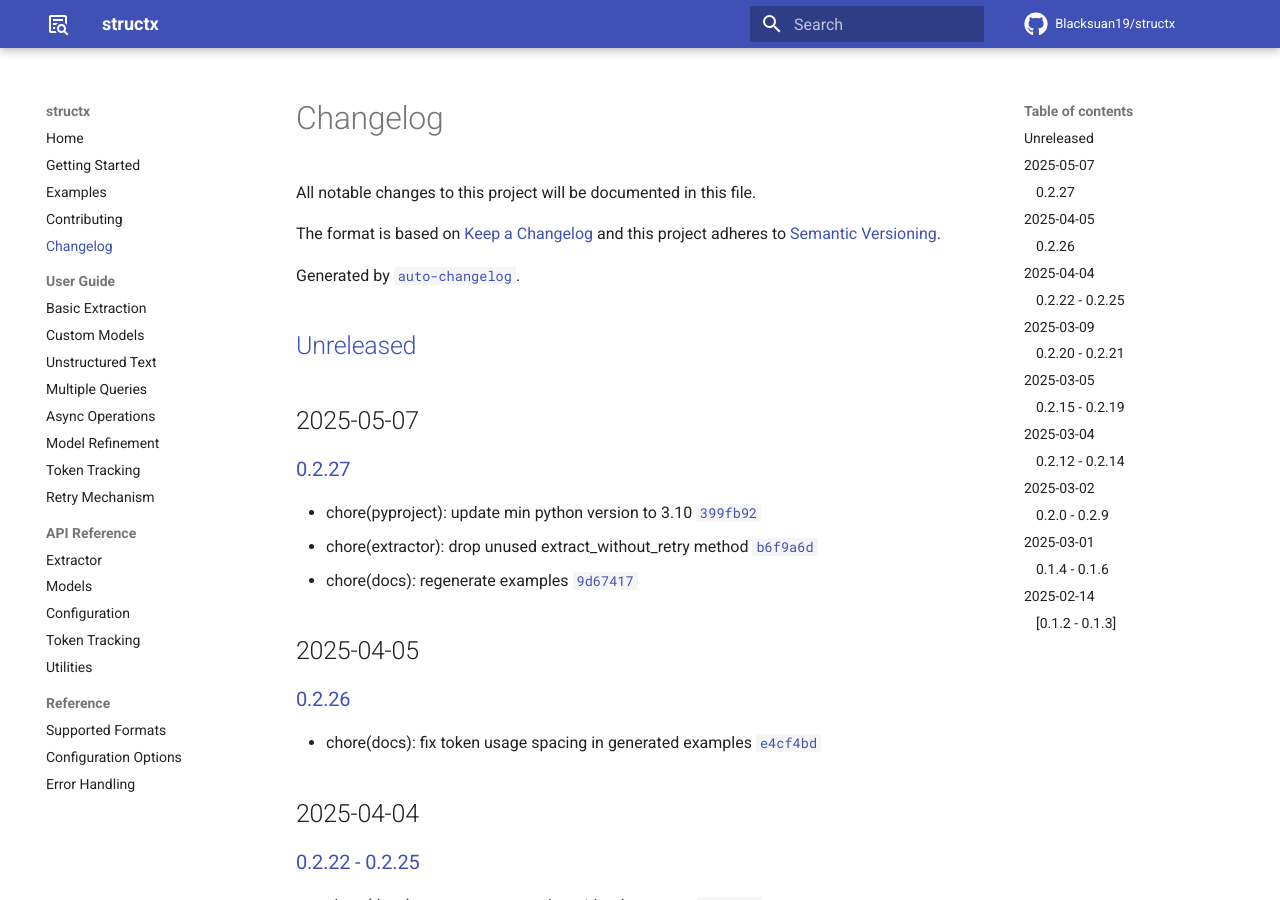
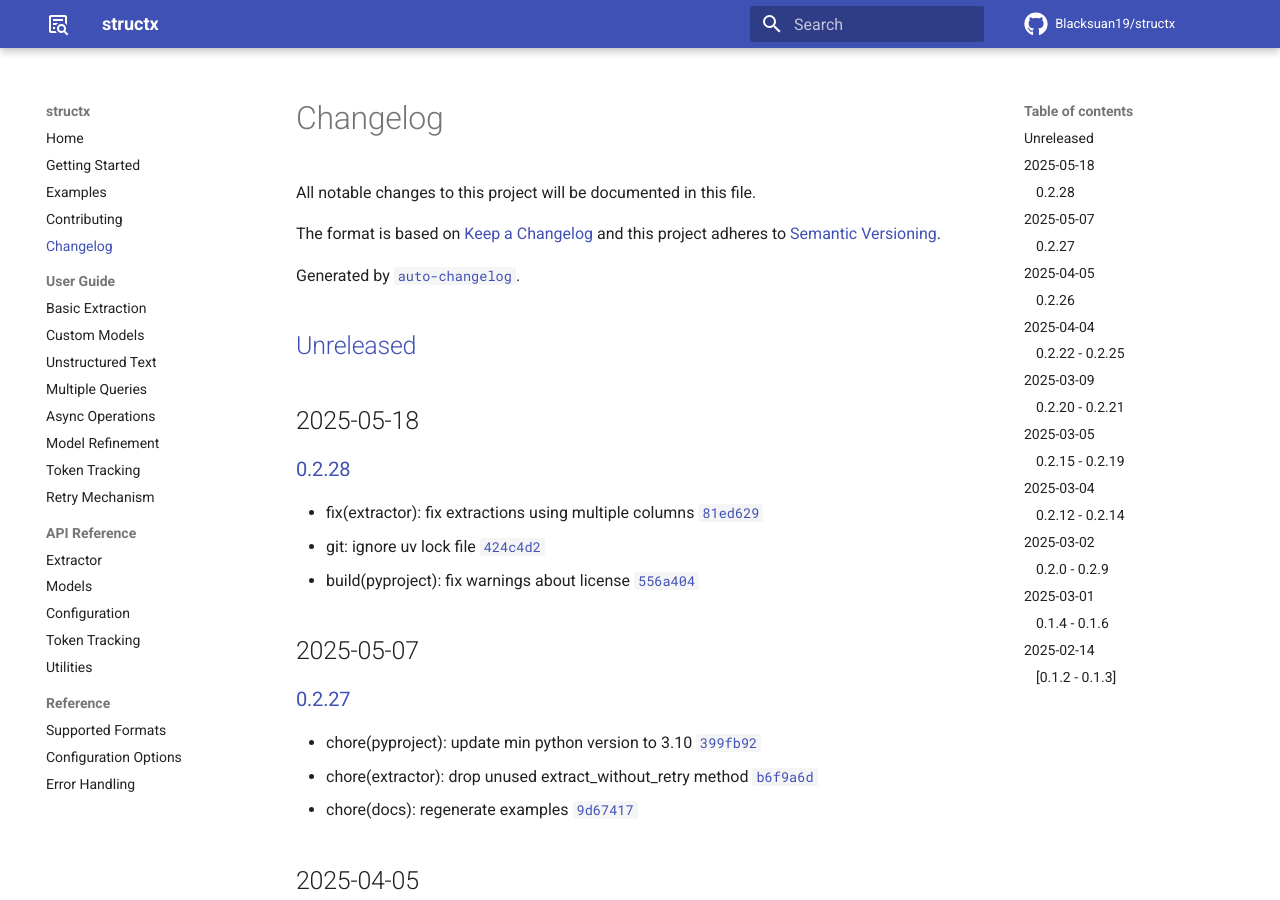
Before and after one commit to Blacksuan19/structx, an MkDocs documentation site: the page built from docs/changelog.md, in a window 1280 px wide and 900 px high. Built offline with MkDocs 1.6.1 and Material for MkDocs 9.7.7, drawn with Linux system fonts in a browser that asks for light colours; comment, search, counter and statistics services are not loaded.

Commit message:
docs(changelog): regenerate changelog for 0.2.28

```diff
--- a/docs/changelog.md
+++ b/docs/changelog.md
@@ -7,7 +7,15 @@ and this project adheres to [Semantic Versioning](https://semver.org/spec/v2.0.0
 
 Generated by [`auto-changelog`](https://github.com/CookPete/auto-changelog).
 
-## [Unreleased](https://github.com/Blacksuan19/structx/compare/0.2.27...HEAD)
+## [Unreleased](https://github.com/Blacksuan19/structx/compare/0.2.28...HEAD)
+
+## 2025-05-18
+
+### [0.2.28](https://github.com/Blacksuan19/structx/compare/0.2.27...0.2.28)
+
+- fix(extractor): fix extractions using multiple columns [`81ed629`](https://github.com/Blacksuan19/structx/commit/81ed6291b2cfa40504529ef47f1cfd740b5955e6)
+- git: ignore uv lock file [`424c4d2`](https://github.com/Blacksuan19/structx/commit/424c4d2c7fd55454e98124a824b5dbf9c4aa4e96)
+- build(pyproject): fix warnings about license [`556a404`](https://github.com/Blacksuan19/structx/commit/556a4047c887cba80f205041b2610da35b8a99b0)
 
 ## 2025-05-07
 
```
